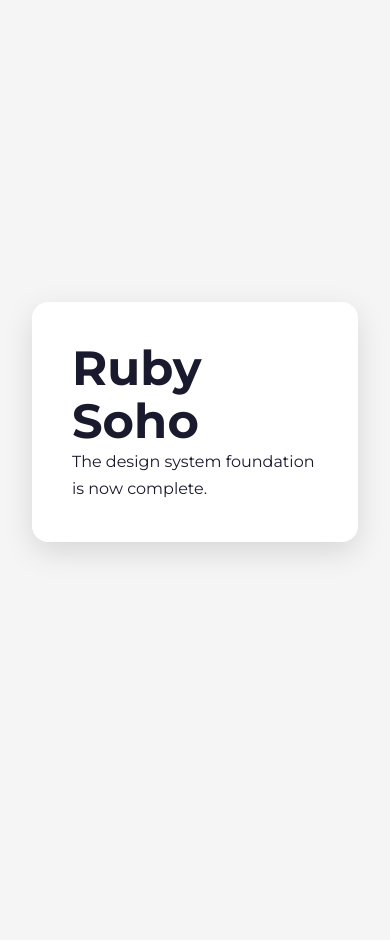
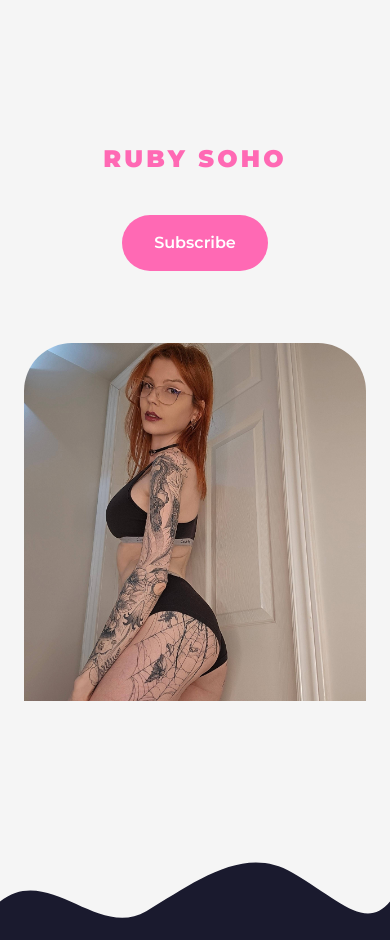
Before and after one commit to 0xTes/ruby-soho, a React (Vite) app: page / in a window 390 px wide. Before the commit the page ends 844 px from the top, so only its background shows below. Built offline with nearby package versions, Linux system fonts and the light colour scheme.

Commit message:
feat(hero): compose first landing page hero section

```diff
--- a/src/App.jsx
+++ b/src/App.jsx
@@ -1,15 +1,7 @@
+import Hero from "./sections/Hero";
+
 function App() {
-  return (
-    <main className="flex min-h-screen items-center justify-center bg-[var(--color-background)] p-8">
-      <div className="rounded-[var(--radius-lg)] bg-white p-10 shadow-[var(--shadow-md)]">
-        <h1>Ruby Soho</h1>
-
-        <p className="mt-6">
-          The design system foundation is now complete.
-        </p>
-      </div>
-    </main>
-  );
+  return <Hero />;
 }
 
 export default App;
--- /dev/null
+++ b/src/components/brand/Logo.jsx
@@ -0,0 +1,36 @@
+/**
+ * Ruby Soho wordmark.
+ *
+ * This component intentionally renders a typographic logo until
+ * an official SVG logo becomes available.
+ */
+function Logo({
+  as: Component = "a",
+  href = "/",
+  className = "",
+}) {
+  return (
+    <Component
+      href={href}
+      aria-label="Ruby Soho"
+      className={[
+        "inline-flex items-center justify-center",
+        "font-black uppercase tracking-[0.2em]",
+        "text-[var(--color-primary)]",
+        "transition-colors duration-200",
+        "hover:opacity-90",
+        "focus-visible:outline-none",
+        "focus-visible:ring-2",
+        "focus-visible:ring-[var(--color-primary)]",
+        "focus-visible:ring-offset-4",
+        className,
+      ].join(" ")}
+    >
+      <span className="text-2xl sm:text-3xl">
+        Ruby Soho
+      </span>
+    </Component>
+  );
+}
+
+export default Logo;
--- /dev/null
+++ b/src/components/layout/Container.jsx
@@ -0,0 +1,22 @@
+import { cn } from "../../lib/cn";
+
+/**
+ * Centers content horizontally while constraining its maximum width.
+ */
+function Container({
+  children,
+  className = "",
+}) {
+  return (
+    <div
+      className={cn(
+        "mx-auto w-full max-w-7xl px-6 sm:px-8 lg:px-12",
+        className,
+      )}
+    >
+      {children}
+    </div>
+  );
+}
+
+export default Container;
--- /dev/null
+++ b/src/components/ui/Avatar.jsx
@@ -0,0 +1,36 @@
+import { cn } from "../../lib/cn";
+
+/**
+ * Displays the creator portrait.
+ */
+function Avatar({
+  src,
+  alt,
+  caption,
+  className = "",
+}) {
+  return (
+    <figure
+      className={cn(
+        "overflow-hidden rounded-t-[3rem]",
+        className,
+      )}
+    >
+      <img
+        src={src}
+        alt={alt}
+        loading="eager"
+        decoding="async"
+        className="block h-auto w-full object-cover"
+      />
+
+      {caption ? (
+        <figcaption className="sr-only">
+          {caption}
+        </figcaption>
+      ) : null}
+    </figure>
+  );
+}
+
+export default Avatar;
--- /dev/null
+++ b/src/components/ui/Button.jsx
@@ -0,0 +1,58 @@
+import { cn } from "../../lib/cn";
+
+/**
+ * Primary action button.
+ */
+function Button({
+  children,
+  className = "",
+  href,
+  target,
+  rel,
+  onClick,
+  type = "button",
+}) {
+  const classes = cn(
+    "inline-flex items-center justify-center",
+    "min-h-14",
+    "rounded-full",
+    "bg-[var(--color-primary)]",
+    "px-8",
+    "font-semibold",
+    "text-white",
+    "transition-all duration-200",
+    "hover:scale-[1.02]",
+    "hover:opacity-95",
+    "active:scale-[0.98]",
+    "focus-visible:outline-none",
+    "focus-visible:ring-2",
+    "focus-visible:ring-[var(--color-primary)]",
+    "focus-visible:ring-offset-4",
+    className,
+  );
+
+  if (href) {
+    return (
+      <a
+        href={href}
+        target={target}
+        rel={rel}
+        className={classes}
+      >
+        {children}
+      </a>
+    );
+  }
+
+  return (
+    <button
+      type={type}
+      onClick={onClick}
+      className={classes}
+    >
+      {children}
+    </button>
+  );
+}
+
+export default Button;
--- /dev/null
+++ b/src/components/ui/IconButton.jsx
@@ -0,0 +1,45 @@
+import { cn } from "../../lib/cn";
+
+/**
+ * Circular icon button for external social links.
+ */
+function IconButton({
+  icon: Icon,
+  label,
+  href,
+  className = "",
+}) {
+  return (
+    <a
+      href={href}
+      target="_blank"
+      rel="noopener noreferrer"
+      aria-label={label}
+      title={label}
+      className={cn(
+        "inline-flex h-14 w-14 items-center justify-center",
+        "rounded-full",
+        "border-2 border-[var(--color-secondary)]",
+        "bg-white",
+        "text-[var(--color-secondary)]",
+        "transition-all duration-200",
+        "hover:-translate-y-0.5",
+        "hover:border-[var(--color-primary)]",
+        "hover:text-[var(--color-primary)]",
+        "active:translate-y-0",
+        "focus-visible:outline-none",
+        "focus-visible:ring-2",
+        "focus-visible:ring-[var(--color-primary)]",
+        "focus-visible:ring-offset-4",
+        className,
+      )}
+    >
+      <Icon
+        aria-hidden="true"
+        className="h-6 w-6"
+      />
+    </a>
+  );
+}
+
+export default IconButton;
--- /dev/null
+++ b/src/components/ui/WaveDivider.jsx
@@ -0,0 +1,42 @@
+/**
+ * Decorative SVG wave used to separate the hero from the footer.
+ *
+ * This component is intentionally presentational and should not
+ * convey any semantic meaning.
+ */
+function WaveDivider({ className = "" }) {
+  return (
+    <div
+      aria-hidden="true"
+      className={className}
+    >
+      <svg
+        viewBox="0 0 1440 160"
+        preserveAspectRatio="none"
+        className="block h-24 w-full md:h-32"
+        xmlns="http://www.w3.org/2000/svg"
+      >
+        <path
+          fill="var(--color-secondary)"
+          d="
+            M0,96
+            C180,32
+            360,160
+            540,112
+            C720,64
+            900,0
+            1080,48
+            C1260,96
+            1350,144
+            1440,96
+            L1440,160
+            L0,160
+            Z
+          "
+        />
+      </svg>
+    </div>
+  );
+}
+
+export default WaveDivider;
--- /dev/null
+++ b/src/sections/Hero.jsx
@@ -0,0 +1,64 @@
+import Container from "../components/layout/Container";
+import Logo from "../components/brand/Logo";
+import Button from "../components/ui/Button";
+import Avatar from "../components/ui/Avatar";
+import WaveDivider from "../components/ui/WaveDivider";
+
+import heroImage from "../assets/images/hero.jpg";
+
+function Hero() {
+  return (
+    <>
+      <main
+        className="
+          bg-[var(--color-background)]
+          text-[var(--color-text)]
+        "
+      >
+        <Container>
+          <section
+            className="
+              flex
+              min-h-screen
+              flex-col
+              items-center
+              justify-center
+              py-20
+            "
+          >
+            <Logo />
+
+            <Button
+              className="mt-10"
+              href="#"
+            >
+              Subscribe
+            </Button>
+
+            <div
+              className="
+                mt-6
+                flex
+                items-center
+                gap-4
+              "
+              aria-label="Social Links"
+            >
+              {/* IconButtons go here */}
+            </div>
+
+            <Avatar
+              className="mt-12"
+              src={heroImage}
+              alt="Ruby Soho"
+            />
+          </section>
+        </Container>
+
+        <WaveDivider />
+      </main>
+    </>
+  );
+}
+
+export default Hero;
```
Also changed, not shown: src/assets/images/hero.jpg (added).
